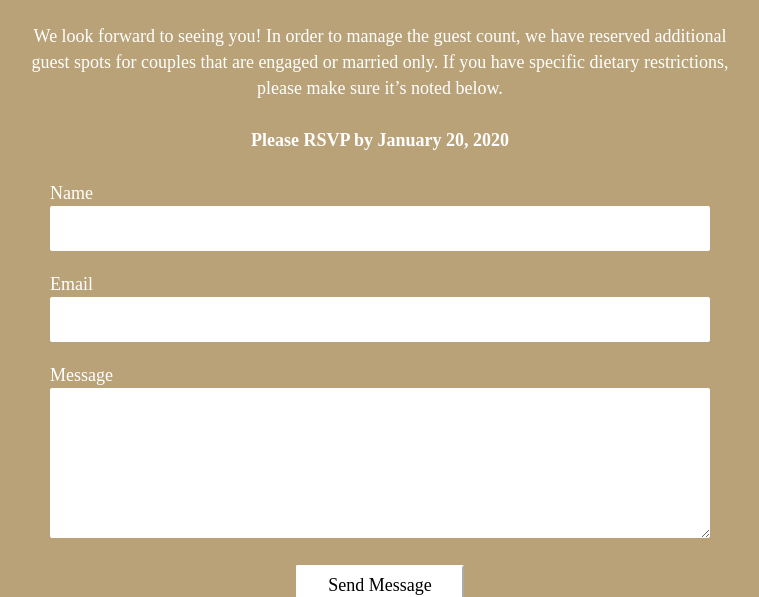
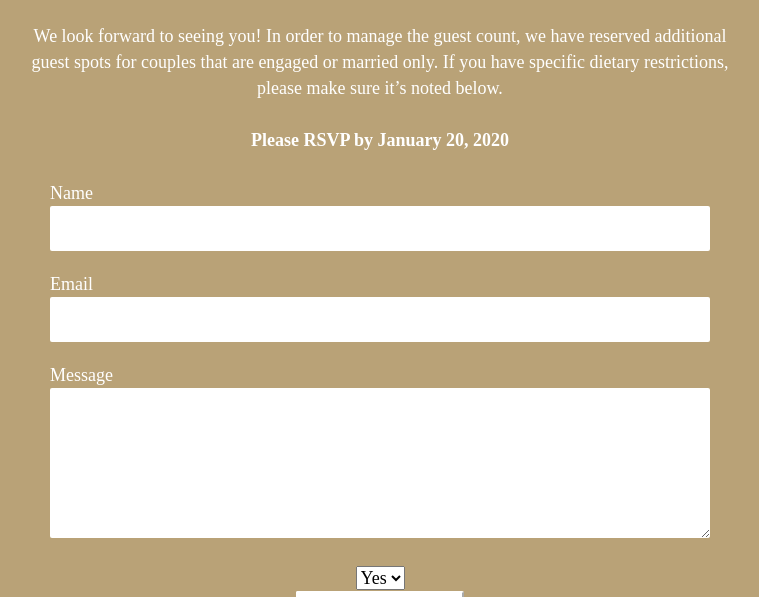
Before and after one commit to carolinesoleelee/wedding-site, a Gatsby site: page /rsvp in a window 1280 px wide. Shown: the part 208-805 px from the top of the page, without its empty margins (260-1019 px from the left). Built offline with nearby package versions, Linux system fonts and the light colour scheme; Gatsby itself is replaced by a stand-in of ours; a web font is replaced by a local one.

Commit message:
yes no box

```diff
--- a/src/pages/rsvp.js
+++ b/src/pages/rsvp.js
@@ -32,6 +32,12 @@ const SecondPage = () => (
                 <label htmlFor="message">Message</label>
                 <StyledTextbox name="message" id="message" rows="6" />
             </StyledInputContainer>
+
+
+            <select className="field last">
+                <option  htmlFor="yes">Yes</option>
+                <option htmlFor="no">No</option>
+            </select>
 
             <div className="actions">
                 <StyledButton type="submit" value="Send Message" className="special" />
```
